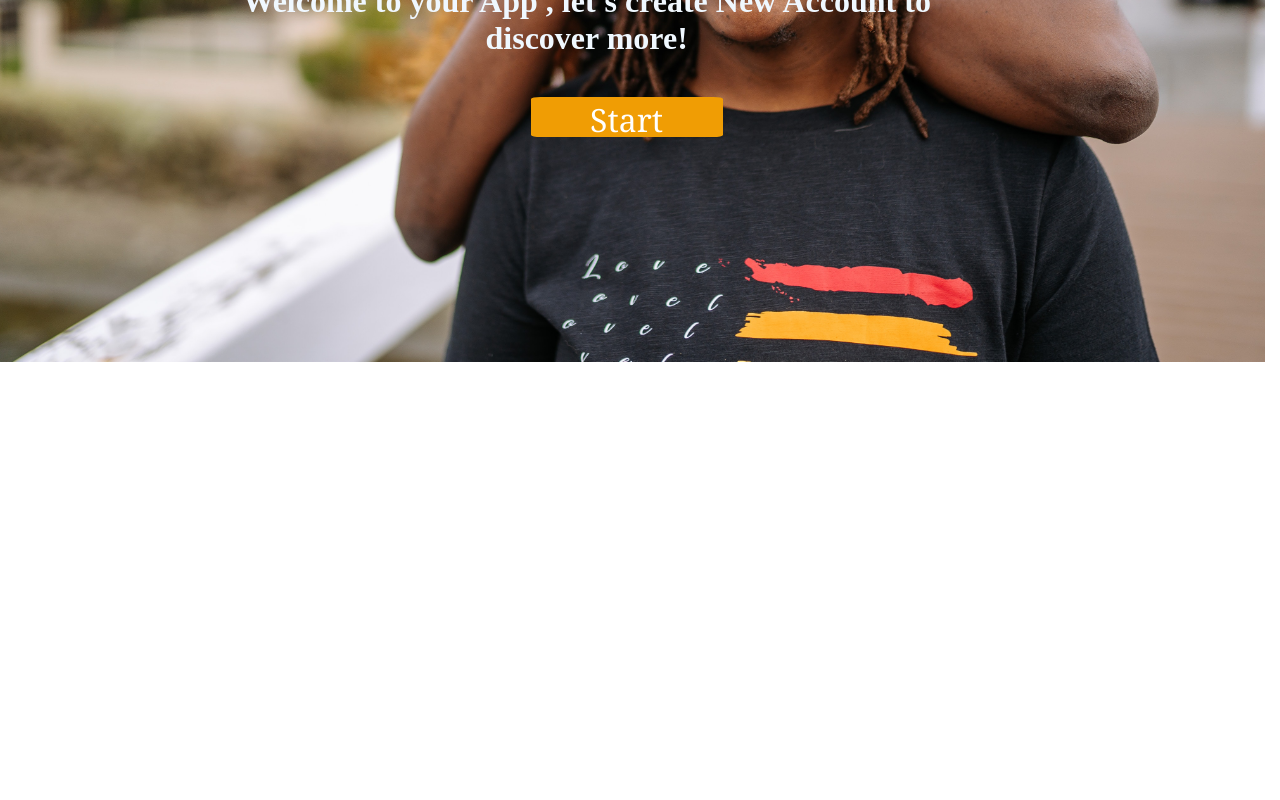
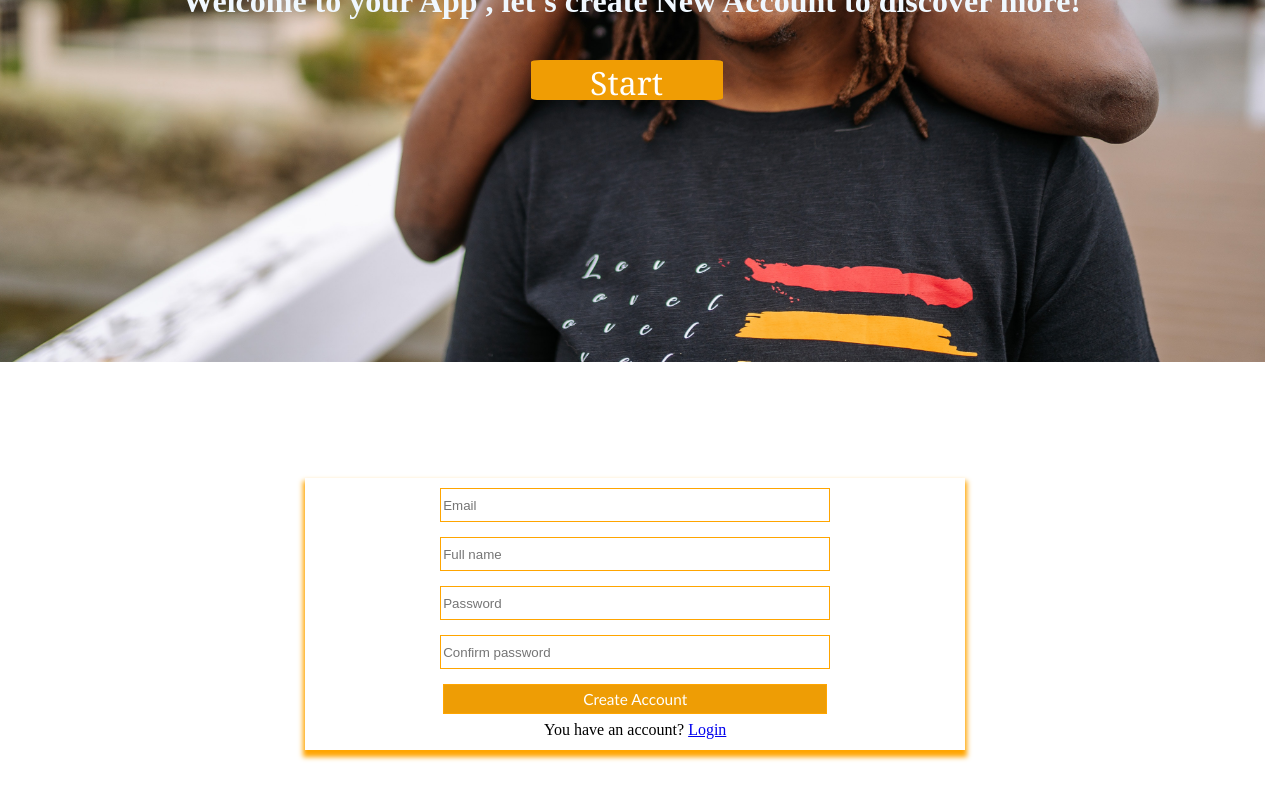
Before and after one commit to azizmobarak/getintohome.store-blog, a Vue app: page /register in a window 1280 px wide. Shown: the part 430-1230 px from the top of the page. Before the commit the page ends 1016 px from the top, so only its background shows below. Built offline with nearby package versions, Linux system fonts and the light colour scheme.

Commit message:
login+register created , email messages linked

```diff
--- a/src/App.vue
+++ b/src/App.vue
@@ -75,7 +75,8 @@ export default {
   width:99vw;
   height: 100vh;
   background-image: url('./assets/back.jpg');
-  background-size: cover;
+  background-size:cover;
+  background-repeat: no-repeat;
   z-index: -1;
 }
 #btncenter:hover{
@@ -92,7 +93,6 @@ export default {
   align-items: center;
   justify-content: center;
   color: aliceblue;
-  width: 90%;
 }
 #div-container{
   margin-top: 50vh;
--- a/src/components/Contact.vue
+++ b/src/components/Contact.vue
@@ -1,6 +1,6 @@
 <template>
     <div class="container">
-    <form>
+    <form @submit="sendtomail">
     <div>
     <input @input="email" placeholder="Email" type="email" />
     </div>
@@ -35,8 +35,26 @@ export default {
         this.changemessage(e.target.value);
         }
       ,
-      sendtomail(){
-
+      sendtomail(e){
+          e.preventDefault();
+         fetch('https://apimessagestomail.herokuapp.com/messages',{
+              method:"POST",
+              body:JSON.stringify({
+                  email : this.getemail,
+                  question:this.getsubject,
+                  message : this.getmessage
+              })
+          })
+           .then(response=>response.json())
+           .then(data=>
+           {
+               if(data.status=="OK"){
+                   alert("Message sent succefuly,thanks , we will reply soon :)")
+               }else{
+                   alert("Oops!, try again")
+               }
+           }
+           );
       }
     }
 }
--- /dev/null
+++ b/src/components/Login.vue
@@ -0,0 +1,54 @@
+<template>
+    <main>
+    <form>
+    <div>
+    <input placeholder="Email" type="email" />
+    </div>
+    <div>
+    <input placeholder="Password" type="password" />
+    </div>
+    <div>
+    <input id="btnlogin" value="Login" type="submit" />
+    </div>
+    <p>You don't have an account yet? <a href="/register">create one</a></p>
+    <p>forgot password ? <a href="#">recover it now</a></p>
+    </form>
+    </main>
+</template>
+<script>
+export default {
+    name:"Login"
+}
+</script>
+<style scoped>
+main{
+    display: flex;
+    justify-content: center;
+    align-items: center;
+    text-align: center;
+    margin: -100px 0 10vh;
+    width: 98vw;
+}
+form{
+    display: grid;
+    row-gap: 15px;
+    width: 50vw;
+    box-shadow: orange 0px 5px 5px 2px;
+    padding: 10px;
+}
+form input{
+    width:30vw;
+    height: 30px;
+     border:0.1px orange solid;
+}
+#btnlogin{
+    background-color: rgb(238, 157, 5);
+    color: white;
+    font-family: 'Gill Sans', 'Gill Sans MT', Calibri, 'Trebuchet MS', sans-serif;
+    font-size:1.2vw;
+    cursor: pointer;
+}
+form p{
+    margin:-8px 0 1px;
+}
+</style>
--- /dev/null
+++ b/src/components/Register.vue
@@ -0,0 +1,59 @@
+<template>
+    <main>
+    <form>
+    <div>
+    <input placeholder="Email" type="email" />
+    </div>
+    <div>
+    <input placeholder="Full name" type="text" />
+    </div>
+    <div>
+    <input placeholder="Password" type="password" />
+    </div>
+    <div>
+    <input placeholder="Confirm password" type="password" />
+    </div>
+    <div>
+    <input id="btnlogin" value="Create Account" type="submit" />
+    </div>
+    <p>You have an account? <a href="/login">Login</a></p>
+    </form>
+    </main>
+</template>
+<script>
+export default {
+    name:"Register"
+}
+</script>
+<style scoped>
+main{
+    display: flex;
+    justify-content: center;
+    align-items: center;
+    text-align: center;
+    margin: -100px 0 10vh;
+    width: 98vw;
+}
+form{
+    display: grid;
+    row-gap: 15px;
+    width: 50vw;
+    box-shadow: orange 0px 5px 5px 2px;
+    padding: 10px;
+}
+form input{
+    width:30vw;
+    height: 30px;
+     border:0.1px orange solid;
+}
+#btnlogin{
+    background-color: rgb(238, 157, 5);
+    color: white;
+    font-family: 'Gill Sans', 'Gill Sans MT', Calibri, 'Trebuchet MS', sans-serif;
+    font-size:1.2vw;
+    cursor: pointer;
+}
+form p{
+    margin:-8px 0 1px;
+}
+</style>
--- a/src/main.js
+++ b/src/main.js
@@ -4,12 +4,16 @@ import Vuerouter from 'vue-router';
 import Home from './components/Home.vue';
 import Contact from './components/Contact.vue';
 import store from './store';
+import Login from './components/Login.vue';
+import Register from './components/Register.vue';
 
 Vue.use(Vuerouter);
 
 const routes = [
     { path: "/", component: Home },
-    { path: '/contact', component: Contact }
+    { path: '/contact', component: Contact },
+    { path: "/login", component: Login },
+    { path: "/register", component: Register }
 ]
 
 const router = new Vuerouter({
```
